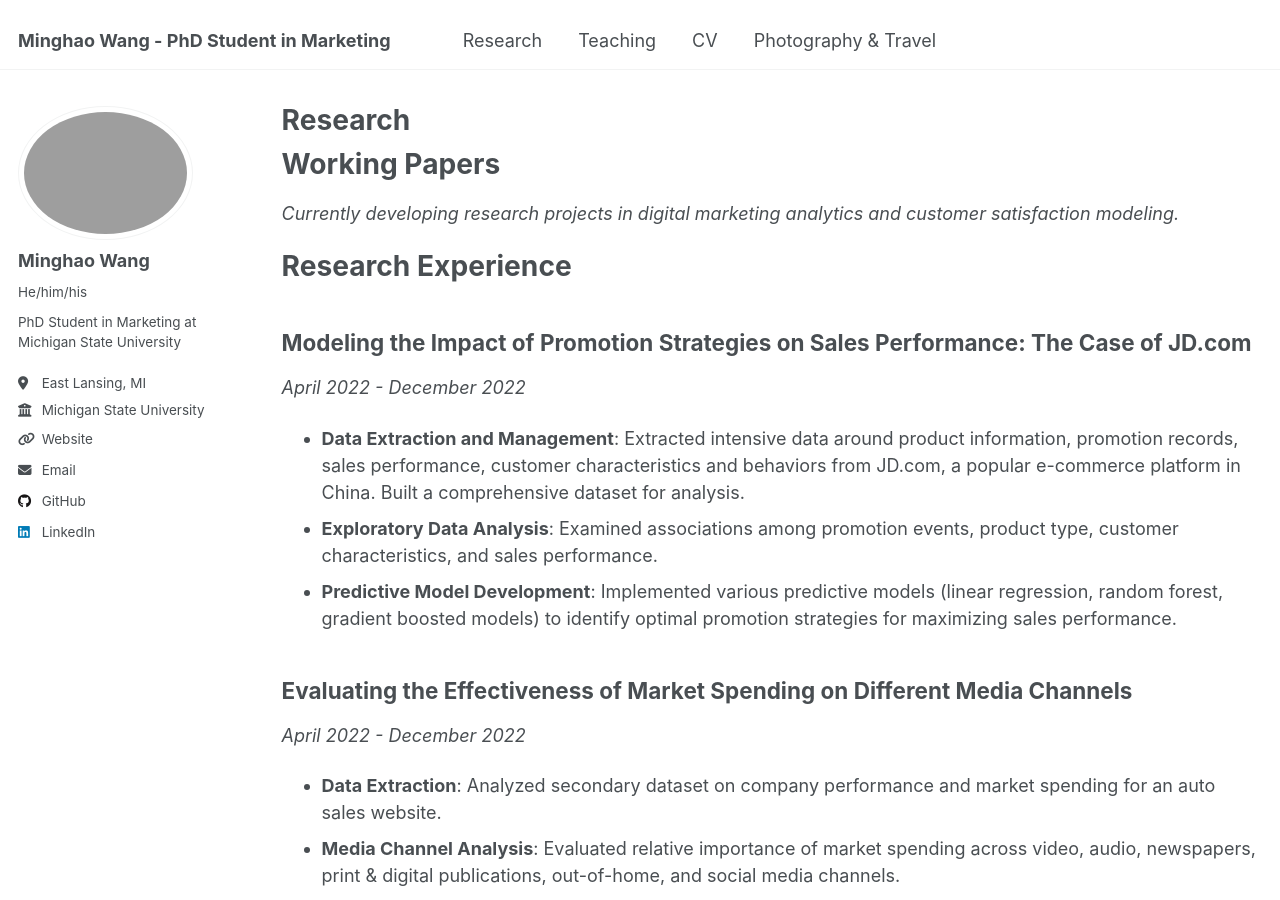
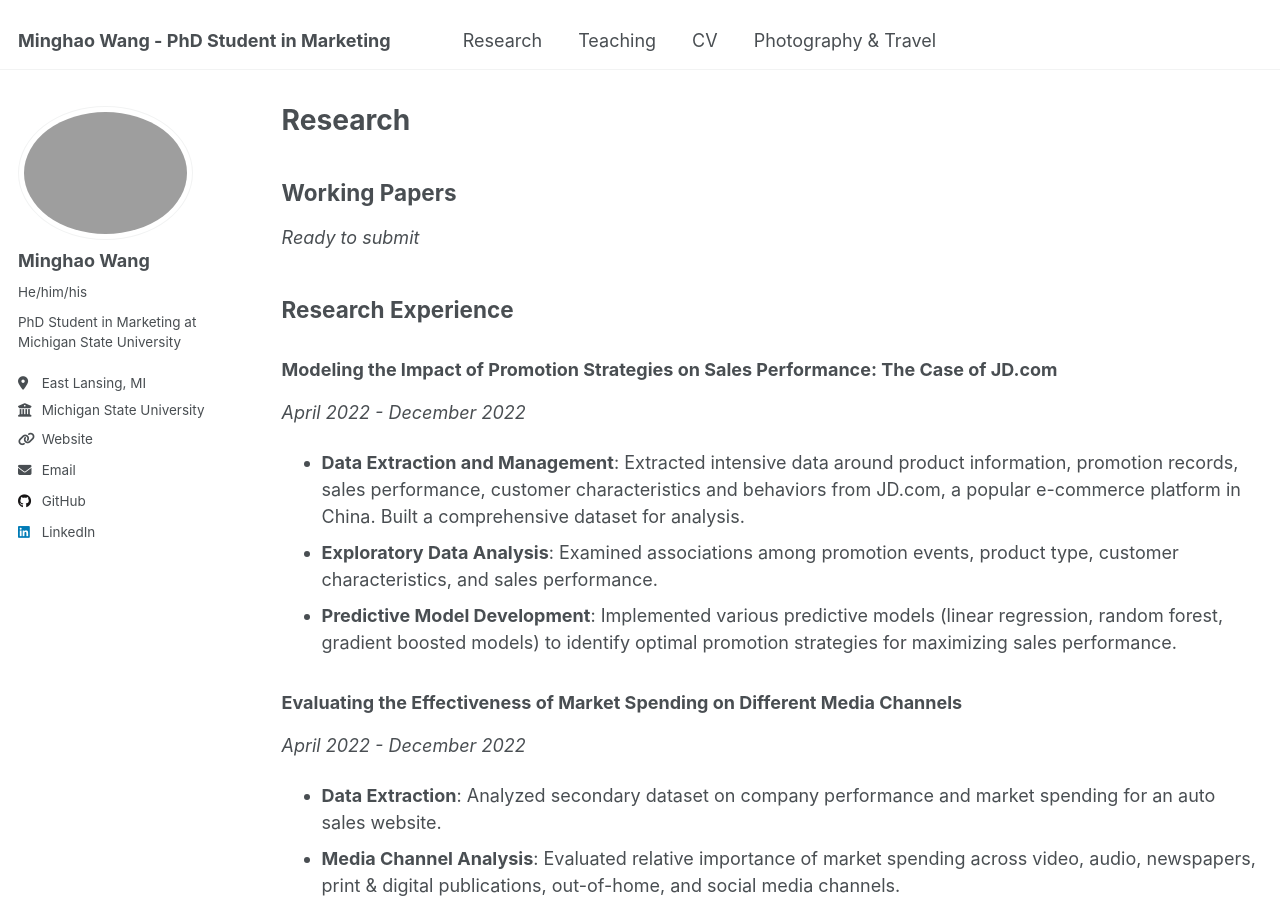
Before and after one commit to minghaowang-research/minghaowang-research.github.io, a Jekyll site: the page built from _pages/research.md, in a window 1280 px wide and 900 px high. Built offline with Jekyll 4.4.1, drawn with Linux system fonts in a browser that asks for light colours.

Commit message:
Couple things

```diff
--- a/_pages/research.md
+++ b/_pages/research.md
@@ -7,27 +7,27 @@ author_profile: true
 
 {% include base_path %}
 
-# Working Papers
+## Working Papers
 
-*Currently developing research projects in digital marketing analytics and customer satisfaction modeling.*
+*Ready to submit*
 
-# Research Experience
+## Research Experience
 
-## Modeling the Impact of Promotion Strategies on Sales Performance: The Case of JD.com
+### Modeling the Impact of Promotion Strategies on Sales Performance: The Case of JD.com
 *April 2022 - December 2022*
 
 * **Data Extraction and Management**: Extracted intensive data around product information, promotion records, sales performance, customer characteristics and behaviors from JD.com, a popular e-commerce platform in China. Built a comprehensive dataset for analysis.
 * **Exploratory Data Analysis**: Examined associations among promotion events, product type, customer characteristics, and sales performance.
 * **Predictive Model Development**: Implemented various predictive models (linear regression, random forest, gradient boosted models) to identify optimal promotion strategies for maximizing sales performance.
 
-## Evaluating the Effectiveness of Market Spending on Different Media Channels
+### Evaluating the Effectiveness of Market Spending on Different Media Channels
 *April 2022 - December 2022*
 
 * **Data Extraction**: Analyzed secondary dataset on company performance and market spending for an auto sales website.
 * **Media Channel Analysis**: Evaluated relative importance of market spending across video, audio, newspapers, print & digital publications, out-of-home, and social media channels.
 * **Performance Metrics**: Developed models to predict revenue and website visit counts based on media channel allocation strategies.
 
-## Understanding College Students' Rental Preferences
+### Understanding College Students' Rental Preferences
 *May 2020 - August 2020*
 *Master's Degree Capstone Project, Michigan State University*
 
@@ -35,7 +35,7 @@ author_profile: true
 * **Statistical Analysis**: Applied factor analysis to identify underlying drivers of rental preferences and linear regression to predict actual rental choices.
 * **Business Application**: Developed recommendations for a local leasing broker company based on empirical findings.
 
-## User Experience Analysis of a Mobile Application
+### User Experience Analysis of a Mobile Application
 *January 2020 - May 2020*
 
 * **Qualitative Research**: Designed and conducted in-depth interviews with 73 participants.
```
Also changed, not shown: _pages/cv.md (+4 -4 lines), _pages/teaching.md (+3 -2 lines), _pages/travel.md (added, +30 -0 lines).
